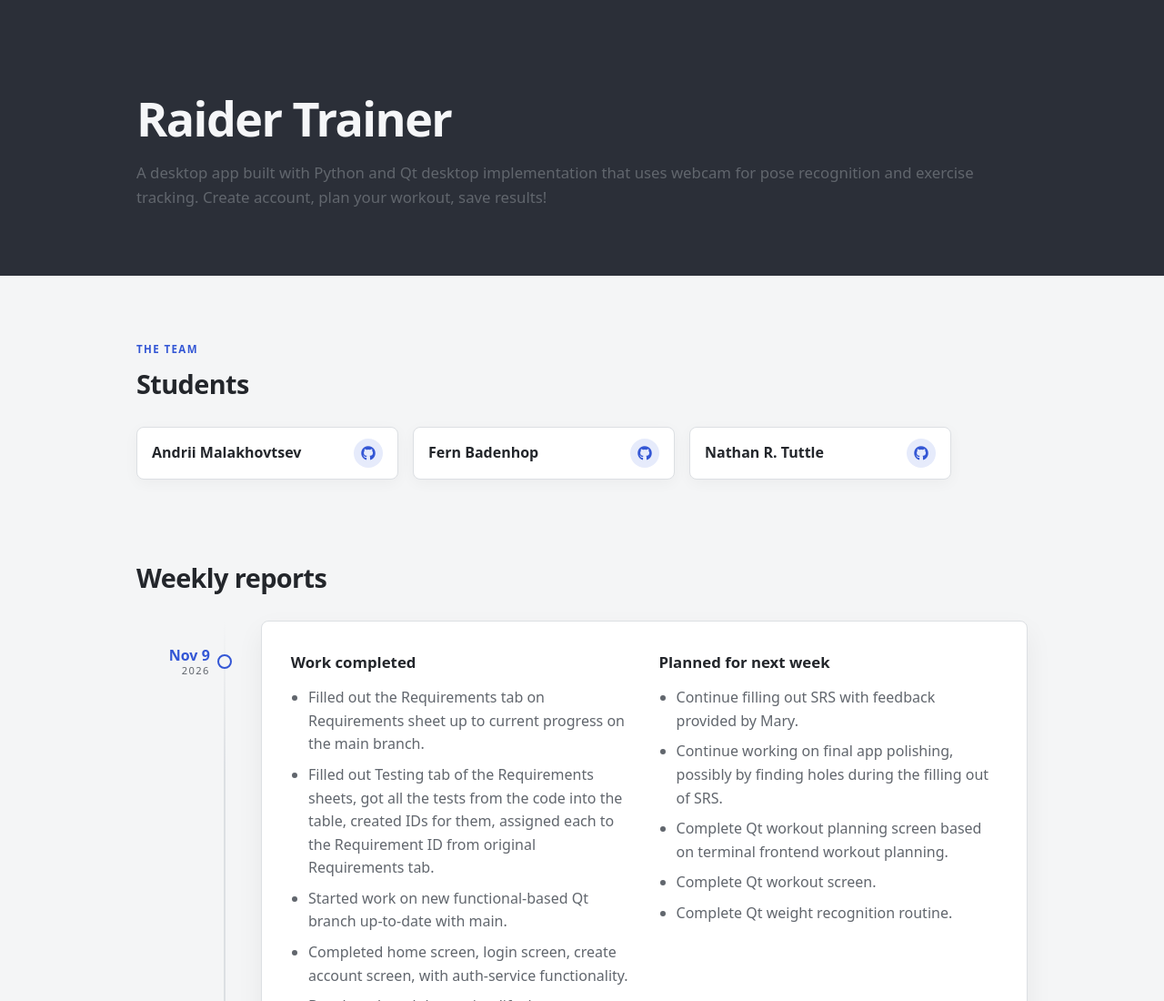
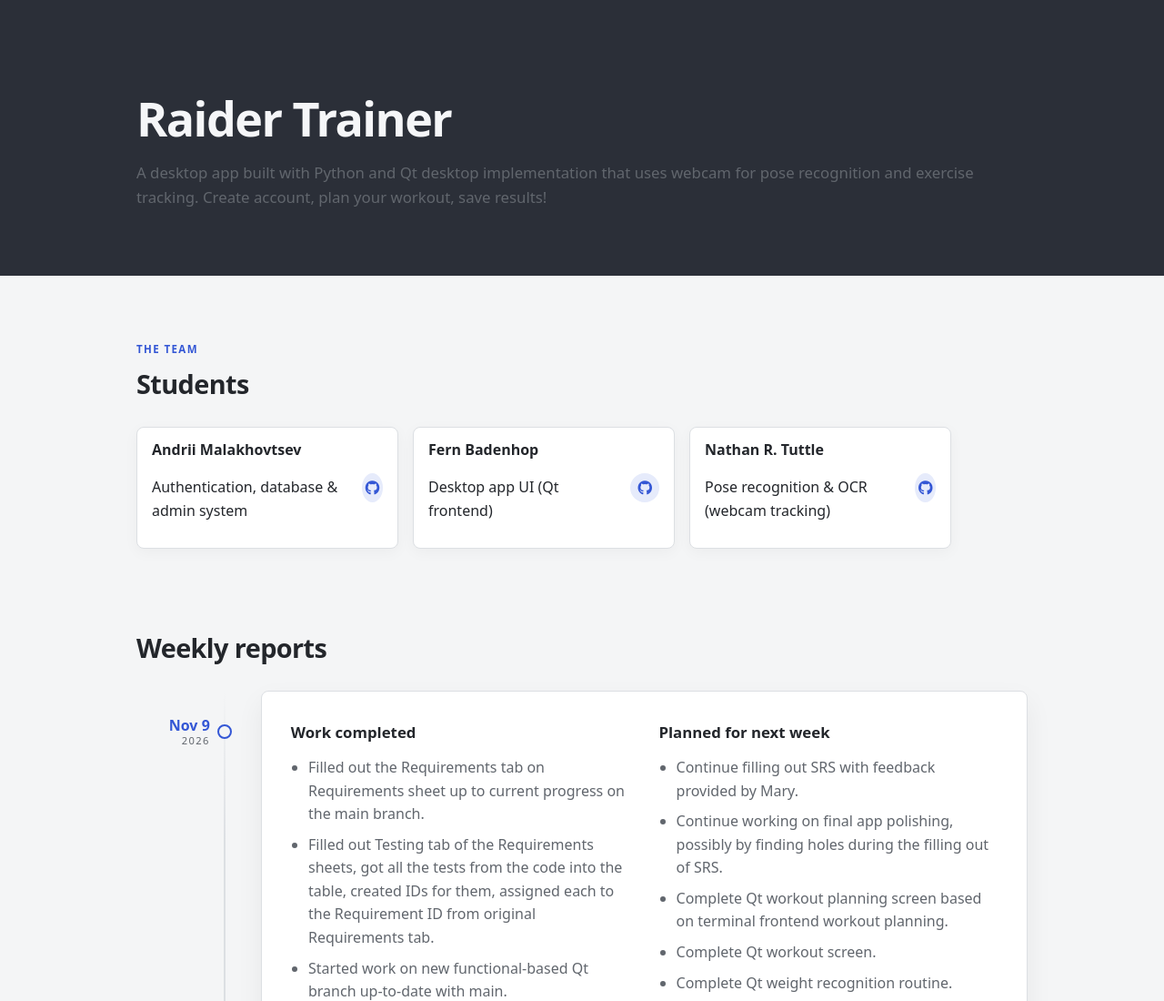
Before and after one commit to malakhovtsev/raider-trainer-website, a plain HTML site: page index.html in a window 1280 px wide. Shown: the top 1100 px of the page at 91% size. Drawn offline with Linux system fonts and the light colour scheme.

Commit message:
Add each student work description

```diff
--- a/index.html
+++ b/index.html
@@ -32,7 +32,10 @@
 
             <div class="student-list">
                 <article class="student">
+<div class="student-info">
                     <h3>Andrii Malakhovtsev</h3>
+<p class="student-role">Authentication, database & admin system</p>
+                    </div>
                     <a class="social-link" href="https://github.com/malakhovtsev" target="_blank"
                         rel="noopener noreferrer" aria-label="Andrii Malakhovtsev on GitHub">
                         <i class="fa-brands fa-github" aria-hidden="true"></i>
@@ -40,7 +43,10 @@
                 </article>
 
                 <article class="student">
+<div class="student-info">
                     <h3>Fern Badenhop</h3>
+<p class="student-role">Desktop app UI (Qt frontend)</p>
+                    </div>
                     <a class="social-link" href="https://github.com/Zxidenbel" target="_blank" rel="noopener noreferrer"
                         aria-label="Fern Badenhop on GitHub">
                         <i class="fa-brands fa-github" aria-hidden="true"></i>
@@ -48,7 +54,10 @@
                 </article>
 
                 <article class="student">
+<div class="student-info">
                     <h3>Nathan R. Tuttle</h3>
+<p class="student-role">Pose recognition &amp; OCR (webcam tracking)</p>
+                    </div>
                     <a class="social-link" href="https://github.com/ntuttle22" target="_blank" rel="noopener noreferrer"
                         aria-label="Nathan R. Tuttle on GitHub">
                         <i class="fa-brands fa-github" aria-hidden="true"></i>
```
